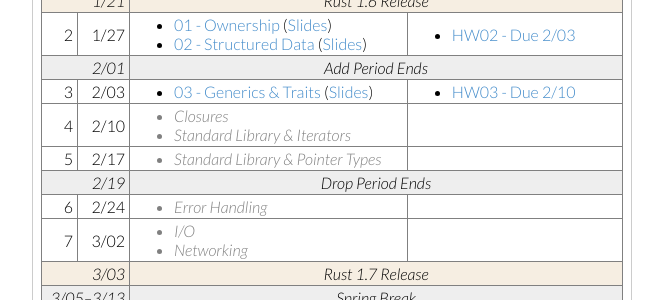
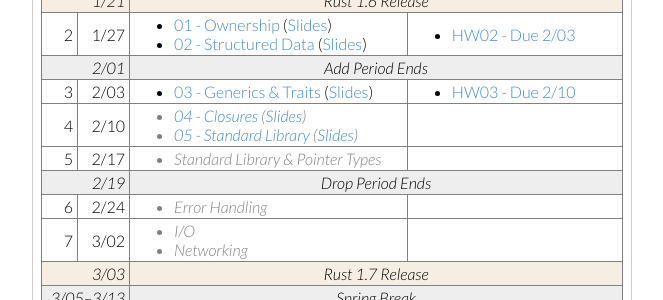
Before and after one commit to cis198-2016s/cis198-2016s.github.io, a Jekyll site: the page built from schedule/index.html, in a window 1280 px wide. Shown: the part 299-599 px from the top of the page, without its empty margins (308-971 px from the left). Built offline with Jekyll 4.4.1, drawn with Linux system fonts in a browser that asks for light colours.

Commit message:
Add lec04/05 to schedule

```diff
--- a/schedule/index.html
+++ b/schedule/index.html
@@ -105,10 +105,10 @@
         <td>4 <td>2/10
         <td class="tentative">
           <ul>
-            <li>
-                Closures
-            <li>
-                Standard Library &amp; Iterators
+            <li><a href="https://github.com/cis198-2016s/slides/blob/gh-pages/04/content.md">
+                04 - Closures</a> (<a href="/slides/04/">Slides</a>)
+            <li><a href="https://github.com/cis198-2016s/slides/blob/gh-pages/05/content.md">
+                05 - Standard Library</a> (<a href="/slides/05/">Slides</a>)
           </ul>
         <td>
       <tr>
```
